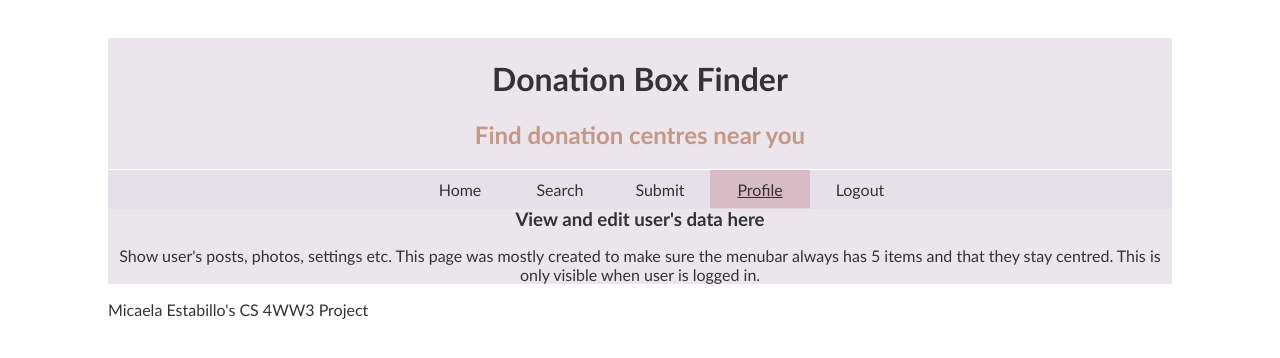
After one commit to mclstbl/CupcakeFinder, a PHP site: page /public/profile.php in a window 1280 px wide. The commit adds this page. Shown: the top 358 px of the page. Run offline with PHP 8.4, Linux system fonts and the light colour scheme; the visitor is signed in with stand-in values (Sample User, id 1).

Commit message:
Add profile page to make menu bar even

```diff
--- /dev/null
+++ b/public/profile.php
@@ -0,0 +1,47 @@
+<?php
+require_once "../scripts/shared.php";
+// This page is private so verify that user is logged in before showing.
+// Redirect to signin page otherwise.
+if (! isLoggedIn()) {
+    $redirect_page =  'https://{$_SERVER["HTTP_HOST"]}/public\/signin.php/';
+    header("Location: " . $redirect_page);
+    exit();
+}
+?>
+
+<!DOCTYPE html>
+<html lang="en">
+    <head>
+        <?php
+            require_once "../scripts/menu.php";
+            show_title("Home");
+        ?>
+        <link rel="icon" href="images/logo.png">
+        <link rel="stylesheet" href="css/style.css">
+        <script type ="text/javascript" src="../scripts/index.js"></script>
+    </head>
+    <body>
+<!-- The header-container div contains the navigation tabs and the title of this website. -->
+        <div id="header-container">
+<!-- The menu.php show_header function is used to generate the nav bar.
+Passing the page title determines what the generated header looks like. -->
+            <?php
+                require_once "../scripts/menu.php";
+                show_header("Profile");
+            ?>
+        </div>
+<!-- The content-container div separates the main functions of the search page form the header and the footer. -->
+        <div id="content-container">
+            <div id="search-content">
+                <h3>View and edit user's data here</h3>
+                <p>Show user's posts, photos, settings etc. This page was mostly created to make sure the menubar always has 5 items and that they stay centred. This is only visible when user is logged in.</p>
+            </div>
+        </div>
+<!-- The footer currently holds a description this page. It may eventually be extended to include links and shortcuts. -->
+        <div id="footer-container">
+            <footer>
+                Micaela Estabillo's CS 4WW3 Project
+            </footer>
+        </div>
+    </body>
+</html>
--- a/scripts/menu.php
+++ b/scripts/menu.php
@@ -15,12 +15,13 @@ function show_header($pageType) {
         $pageType = "Search";
     $pageNames = [];
 // Redirect to private home page if user is logged in.
-// The Logout option is only visible if user is logged in.
+// The Logout and Profile pages are only visible if user is logged in.
     if (isLoggedIn()) {
         $pageNames = [
             "Home"=>"private.php",
             "Search"=>"results.php",
             "Submit"=>"submission.php",
+            "Profile"=>"profile.php",
             "Logout"=>"logout.php"
        ];
     }
@@ -51,12 +52,13 @@ function show_header($pageType) {
                 $pageNames
             );
             break;
-// The Search, Register, Sign in and Submit pages are in a subdirectory so
+// The Search, Register, Sign in, Profile and Submit pages are in a subdirectory so
 // the Home link is prepended to point to the parent directory.
         case "Search":
         case "Register":
         case "Sign in":
         case "Submit":
+        case "Profile":
             $pageNames["Home"] = "../" . $pageNames["Home"];
             break;
     }
```
